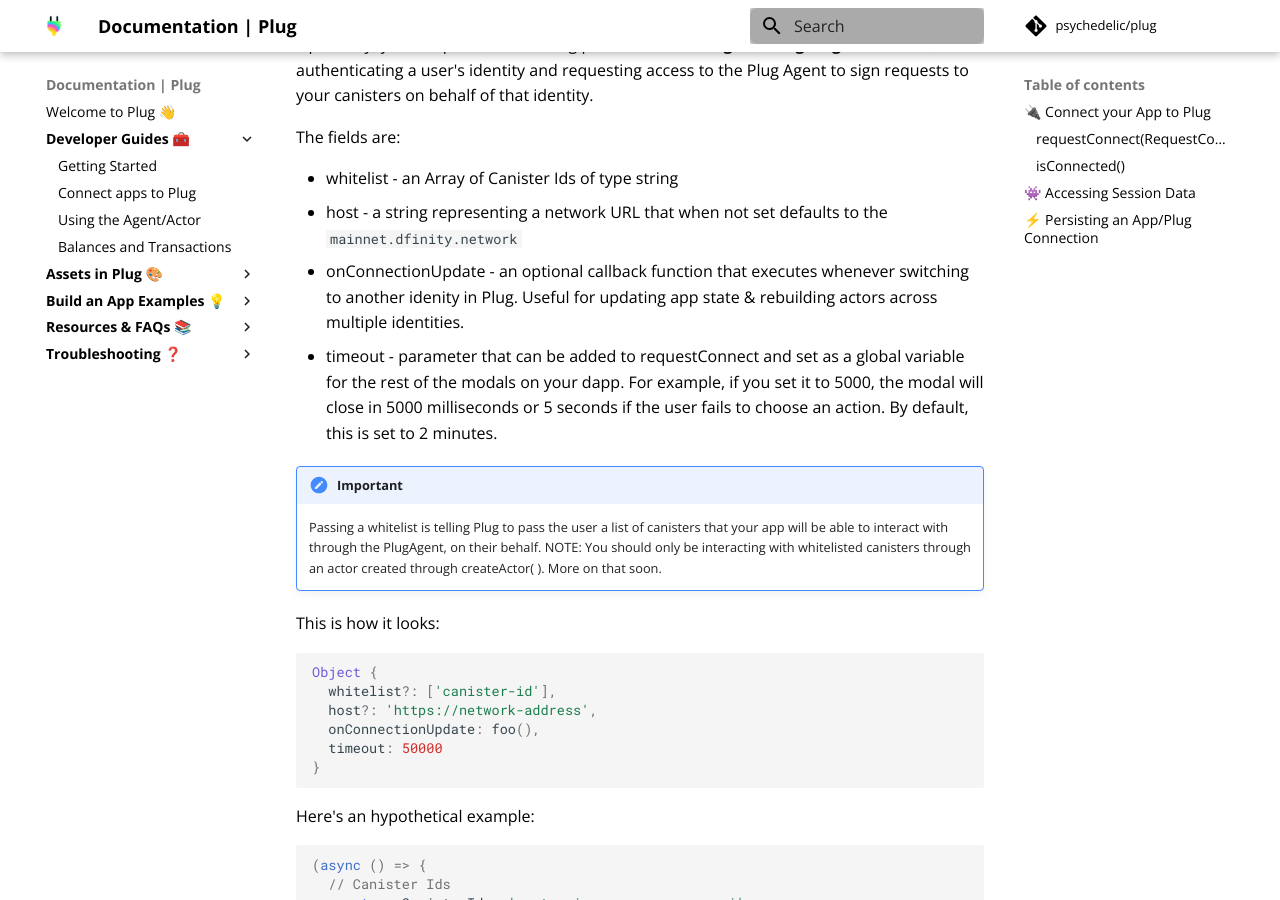
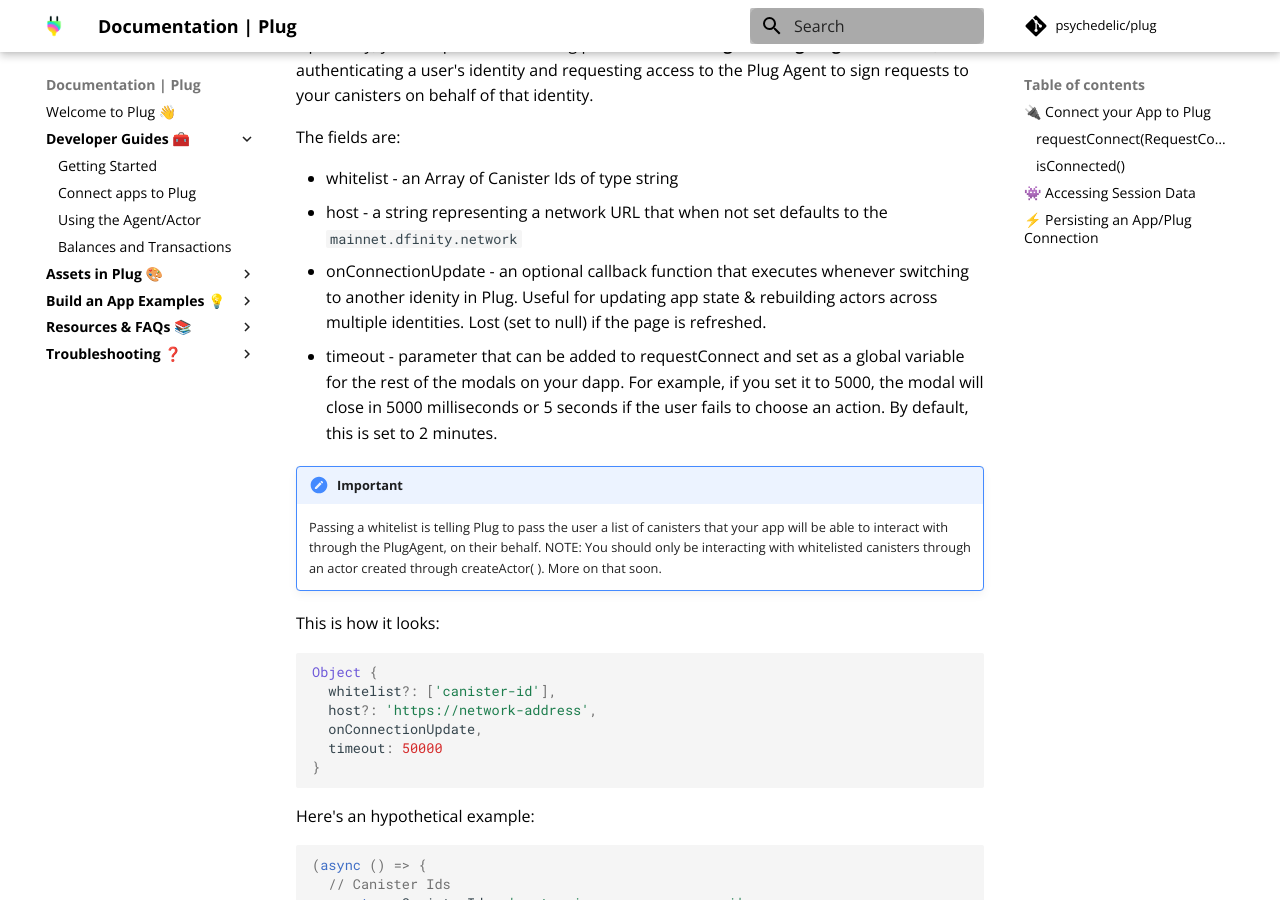
Before and after one commit to Psychedelic/plug-docs, an MkDocs documentation site: the page built from docs/getting-started/connect-to-plug.md, in a window 1280 px wide and 900 px high, scrolled down 991 px. Built offline with MkDocs 1.6.1 and Material for MkDocs 9.7.7, drawn with Linux system fonts in a browser that asks for light colours; comment, search, counter and statistics services are not loaded.

Commit message:
added rocky comments

````diff
--- a/docs/getting-started/connect-to-plug.md
+++ b/docs/getting-started/connect-to-plug.md
@@ -37,7 +37,7 @@
 
   - whitelist - an Array of Canister Ids of type string
   - host - a string representing a network URL that when not set defaults to the `mainnet.dfinity.network`
-  - onConnectionUpdate - an optional callback function that executes whenever switching to another idenity in Plug. Useful for updating app state & rebuilding actors across multiple identities.
+  - onConnectionUpdate - an optional callback function that executes whenever switching to another idenity in Plug. Useful for updating app state & rebuilding actors across multiple identities. Lost (set to null) if the page is refreshed.
   - timeout - parameter that can be added to requestConnect and set as a global variable for the rest of the modals on your dapp. For example, if you set it to 5000, the modal will close in 5000 milliseconds or 5 seconds if the user fails to choose an action. By default, this is set to 2 minutes.
 
 
@@ -51,7 +51,7 @@
 Object {
   whitelist?: ['canister-id'],
   host?: 'https://network-address',
-  onConnectionUpdate: foo(),
+  onConnectionUpdate,
   timeout: 50000
 }
 ```
````
